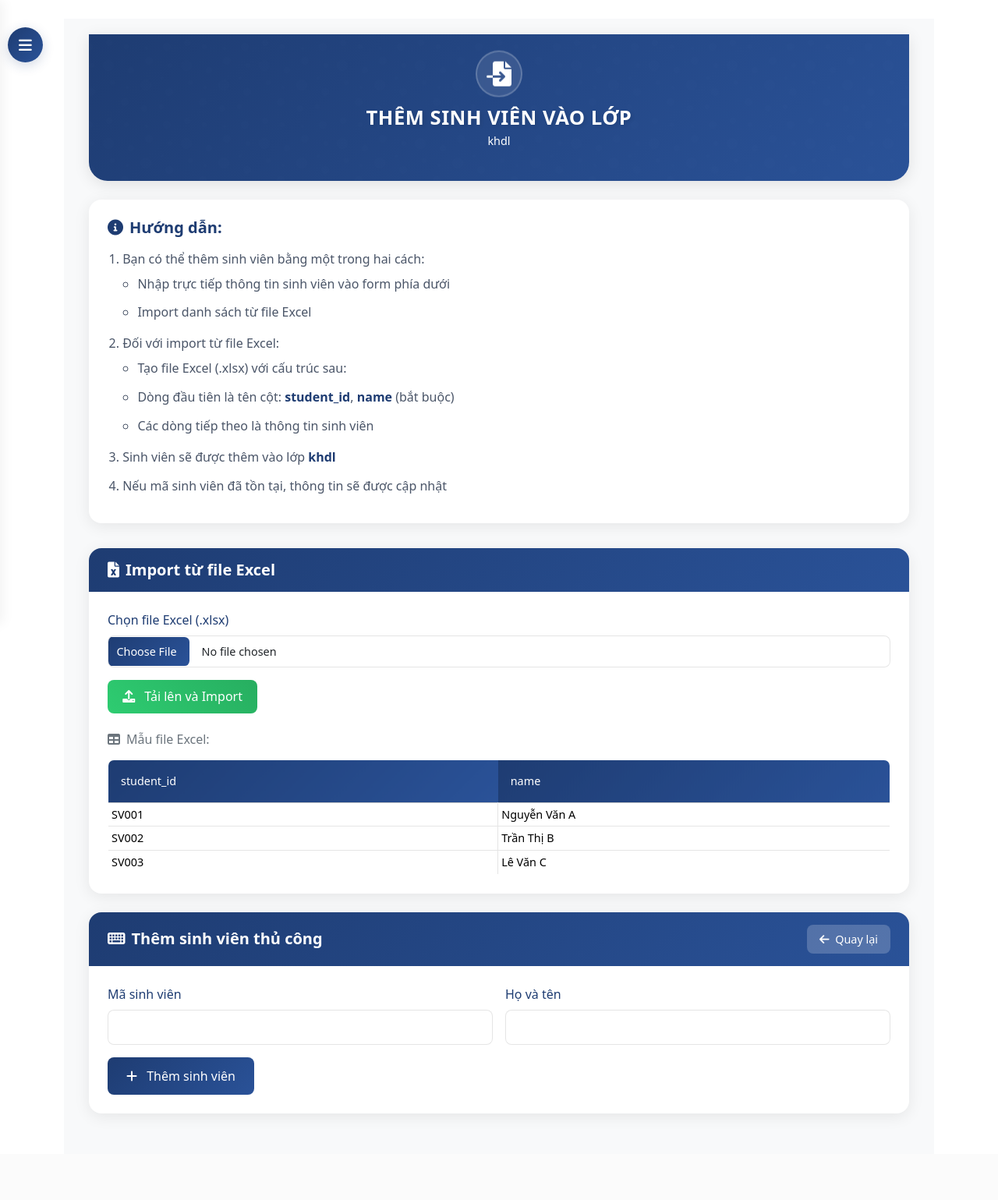
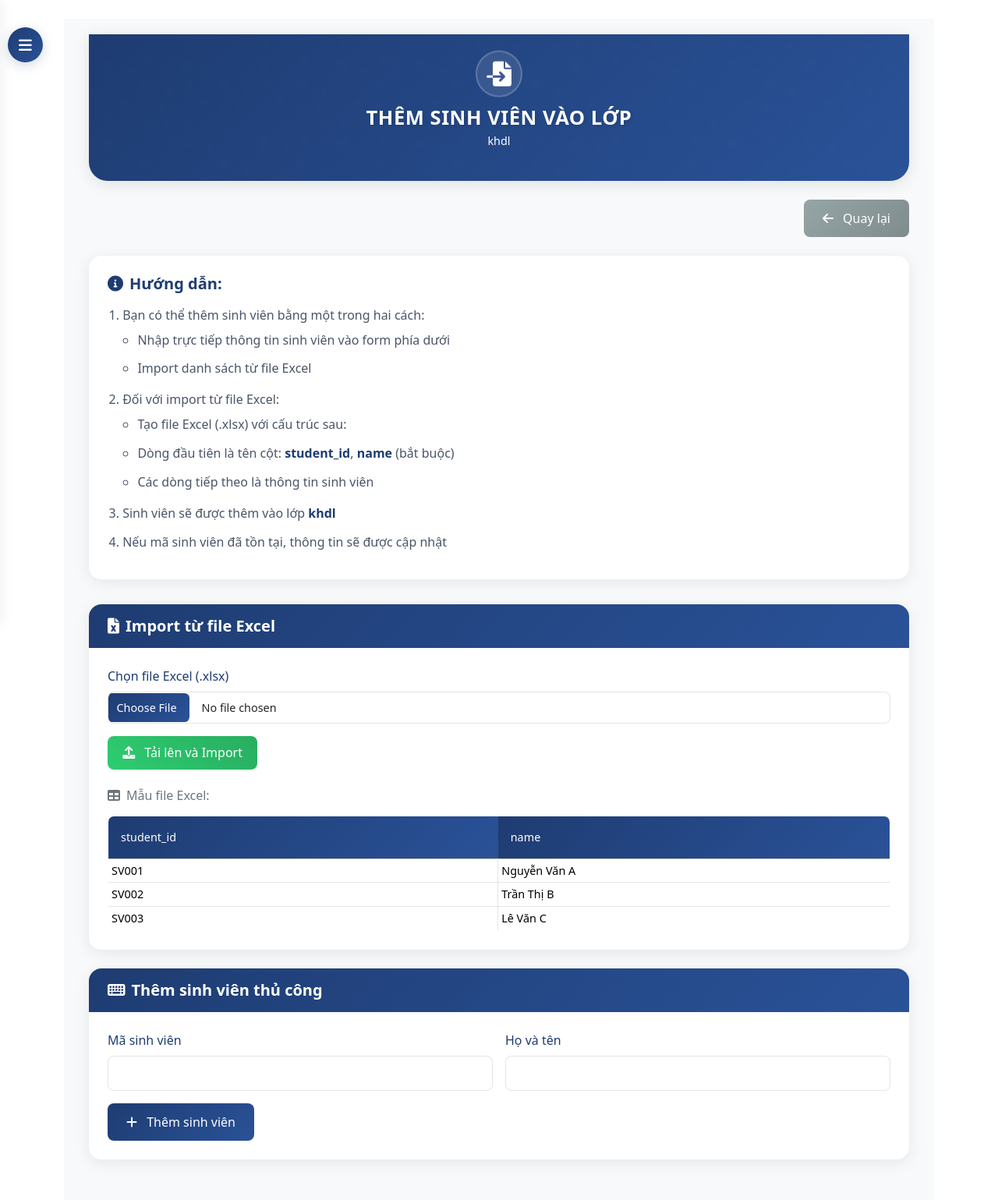
Before and after one commit to MaiThiDieuMy/ADP, a Django app: page /dashboard/classrooms/1/import-students/ in a window 1280 px wide. Shown: the whole page at 78% size. Before the commit the page ends 1432 px from the top, so only its background shows below. Run offline with Django 4.2, Linux system fonts and the light colour scheme; a user stored in the database is signed in; data comes from the database, SQL or seed files in the repository; both versions use the stored data as it was after the commit.

Commit message:
nút quay lại

```diff
--- a/templates/core/admin/classroom_import_students.html
+++ b/templates/core/admin/classroom_import_students.html
@@ -657,6 +657,14 @@
             </div>
         </div>
 
+        <!-- Back Button -->
+        <div class="d-flex justify-content-end mb-4">
+            <a href="{% url 'classroom_detail' classroom.id %}" class="btn btn-secondary">
+                <i class="fas fa-arrow-left me-2"></i>
+                Quay lại
+            </a>
+        </div>
+
         <!-- Guide Section -->
         <div class="guide-section">
             <h5><i class="fas fa-info-circle me-2"></i>Hướng dẫn:</h5>
@@ -733,15 +741,11 @@
 
         <!-- Manual Entry Form -->
         <div class="card">
-            <div class="card-header d-flex justify-content-between align-items-center">
+            <div class="card-header">
                 <h5 class="mb-0">
                     <i class="fas fa-keyboard me-2"></i>
                     Thêm sinh viên thủ công
                 </h5>
-                <a href="{% url 'classroom_detail' classroom.id %}" class="btn btn-light btn-sm">
-                    <i class="fas fa-arrow-left me-1"></i>
-                    Quay lại
-                </a>
             </div>
             <div class="card-body">
                 <form method="post" action="{% url 'classroom_add_student' classroom.id %}" class="row g-3">
```
Also changed, not shown: db.sqlite3.
